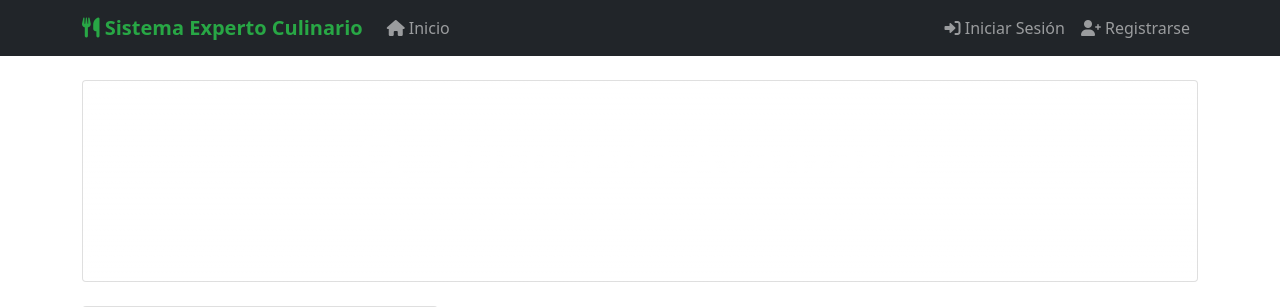
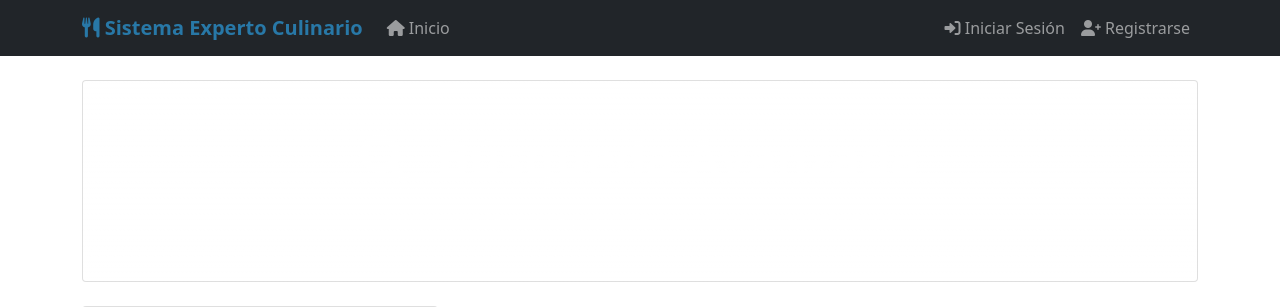
Before and after one commit to AnnCris/chef-zenit, a Flask app: page /advanced_search in a window 1280 px wide. Shown: the top 307 px of the page. Run offline with Flask 3, Linux system fonts and the light colour scheme.

Commit message:
chef zenit

```diff
--- a/templates/base.html
+++ b/templates/base.html
@@ -19,7 +19,7 @@
     <style>
       .navbar-brand {
         font-weight: bold;
-        color: #28a745 !important;
+        color:rgb(40, 120, 167) !important;
       }
 
       .hero-section {
```
